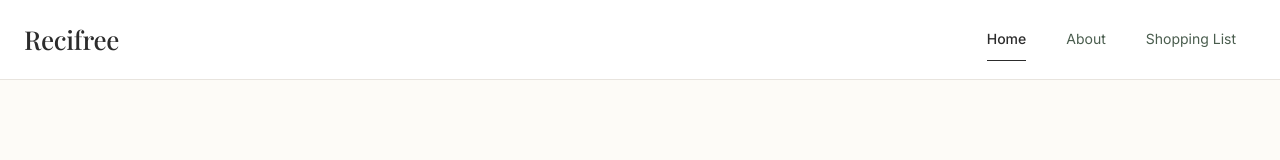
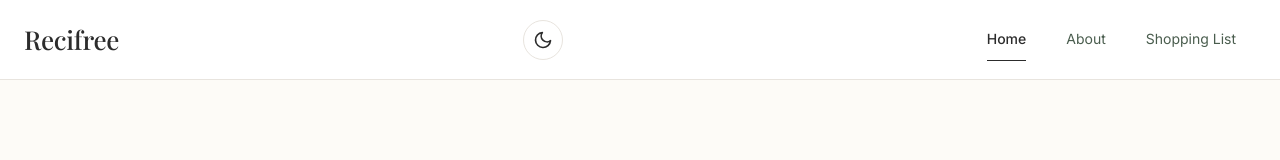
Before and after one commit to bendaprile/recifree-web, a React (Vite) app: page / in a window 1280 px wide. Shown: the top 160 px of the page. Built offline with nearby package versions, Linux system fonts and the light colour scheme.

Commit message:
feat: add ThemeToggle to Navbar

```diff
--- a/src/components/Navbar/Navbar.css
+++ b/src/components/Navbar/Navbar.css
@@ -42,6 +42,13 @@
     font-weight: var(--font-medium);
     color: var(--color-text-primary);
     letter-spacing: -0.01em;
+}
+
+.navbar-actions {
+    display: flex;
+    align-items: center;
+    gap: var(--space-4);
+    z-index: 101;
 }
 
 /* Hamburger Toggle */
--- a/src/components/Navbar/Navbar.jsx
+++ b/src/components/Navbar/Navbar.jsx
@@ -1,5 +1,6 @@
 import { useState } from 'react';
 import { Link, NavLink } from 'react-router-dom';
+import ThemeToggle from '../ThemeToggle/ThemeToggle';
 
 import './Navbar.css';
 
@@ -23,6 +24,8 @@ function Navbar() {
             <h1 className="logo-text">Recifree</h1>
           </Link>
 
+          <div className="navbar-actions">
+            <ThemeToggle />
             <button
               className={`navbar-toggle ${isMenuOpen ? 'active' : ''}`}
               onClick={toggleMenu}
@@ -33,6 +36,7 @@ function Navbar() {
               <span className="hamburger-line"></span>
               <span className="hamburger-line"></span>
             </button>
+          </div>
 
           <div className={`navbar-menu ${isMenuOpen ? 'open' : ''}`}>
             <ul className="navbar-links">
```
Lines whose indentation alone changed are shown as unchanged.
